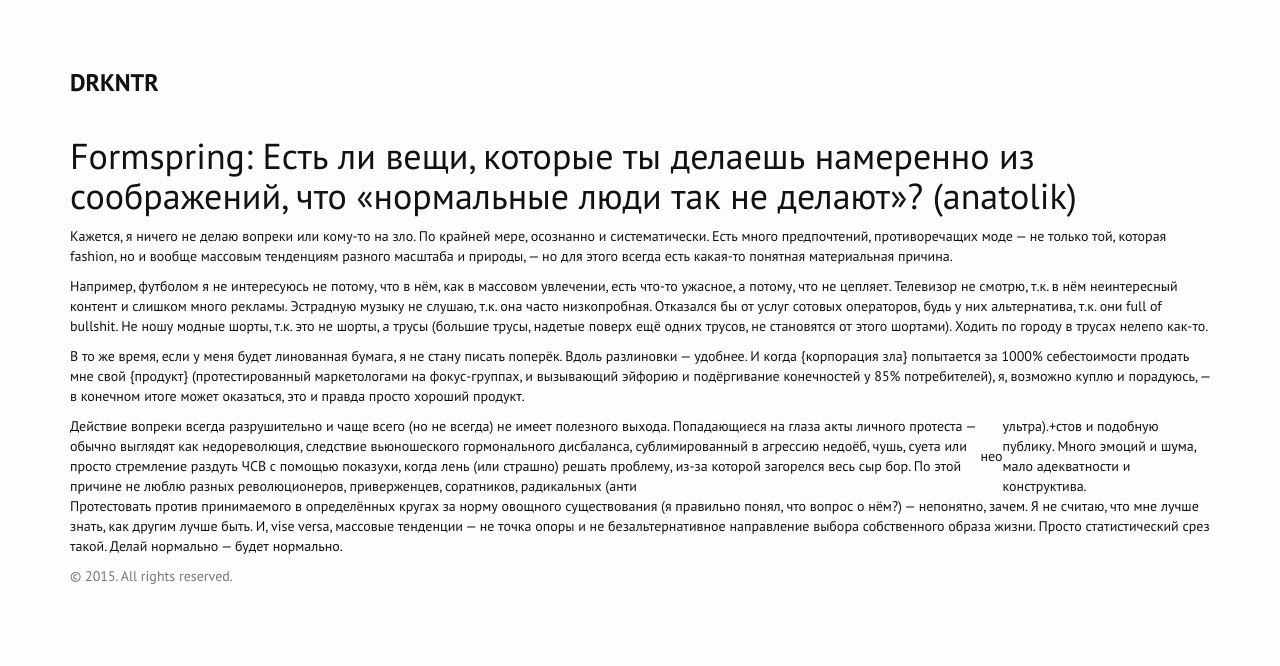
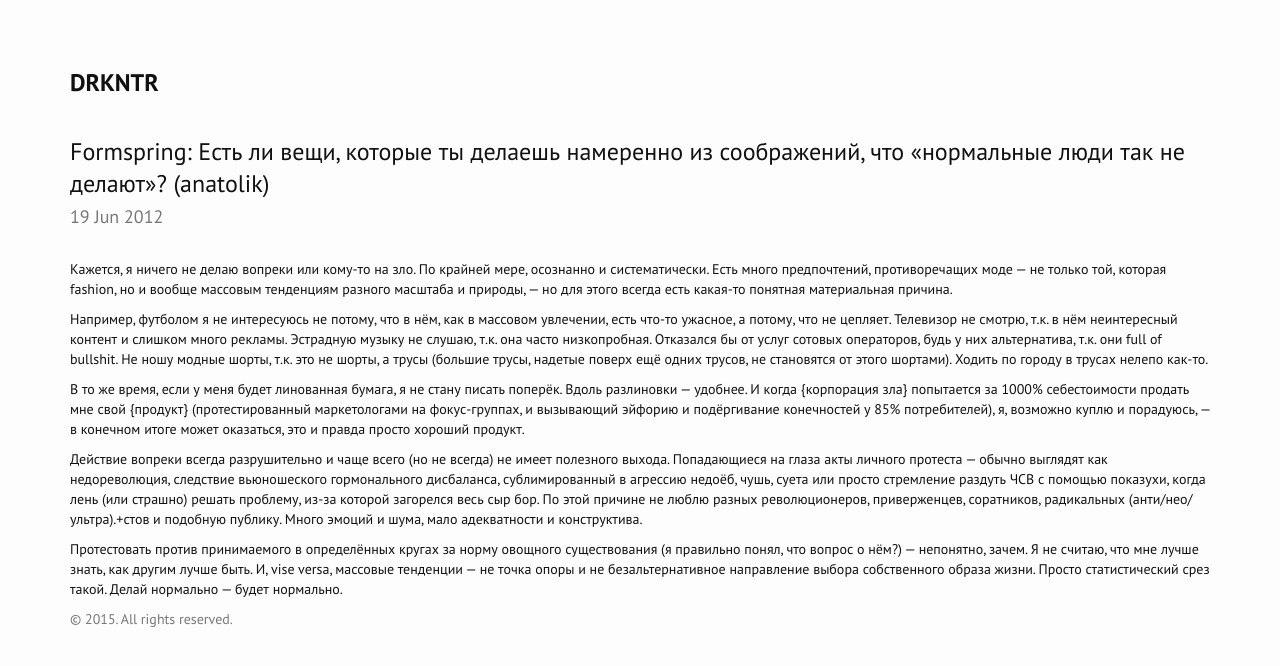
Before and after one commit to dreikanter/dreikanter.github.io, a Jekyll site: the page built from _posts/2012-06-19-q-12.md, in a window 1280 px wide. Shown: the top 666 px of the page. Built offline with Jekyll 4.4.1, drawn with Linux system fonts in a browser that asks for light colours; nearby versions of some CDN libraries.

Commit message:
Minor fixes here and there

```diff
--- a/_layouts/post.html
+++ b/_layouts/post.html
@@ -3,6 +3,7 @@ layout: default
 ---
 
 <article class="post">
-  <h1 class="post-title">{{ page.title }}</h1>
+  <h1 class="post__title">{{ page.title }}</h1>
+  <time datetime="{{ page.date | date_to_xmlschema }}" class="post__date text-muted">{{ page.date | date_to_string }}</time>
   {{ content }}
 </article>
--- a/_posts/2012-06-19-q-12.md
+++ b/_posts/2012-06-19-q-12.md
@@ -11,6 +11,6 @@ layout: post
 
 В то же время, если у меня будет линованная бумага, я не стану писать поперёк. Вдоль разлиновки — удобнее. И когда {корпорация зла} попытается за 1000% себестоимости продать мне свой {продукт} (протестированный маркетологами на фокус-группах, и вызывающий эйфорию и подёргивание конечностей у 85% потребителей), я, возможно куплю и порадуюсь, — в конечном итоге может оказаться, это и правда просто хороший продукт.
 
-Действие вопреки всегда разрушительно и чаще всего (но не всегда) не имеет полезного выхода. Попадающиеся на глаза акты личного протеста — обычно выглядят как недореволюция, следствие вьюношеского гормонального дисбаланса, сублимированный в агрессию недоёб, чушь, суета или просто стремление раздуть ЧСВ с помощью показухи, когда лень (или страшно) решать проблему, из-за которой загорелся весь сыр бор. По этой причине не люблю разных революционеров, приверженцев, соратников, радикальных (анти|нео|ультра).+стов и подобную публику. Много эмоций и шума, мало адекватности и конструктива.
+Действие вопреки всегда разрушительно и чаще всего (но не всегда) не имеет полезного выхода. Попадающиеся на глаза акты личного протеста — обычно выглядят как недореволюция, следствие вьюношеского гормонального дисбаланса, сублимированный в агрессию недоёб, чушь, суета или просто стремление раздуть ЧСВ с помощью показухи, когда лень (или страшно) решать проблему, из-за которой загорелся весь сыр бор. По этой причине не люблю разных революционеров, приверженцев, соратников, радикальных (анти/нео/ультра).+стов и подобную публику. Много эмоций и шума, мало адекватности и конструктива.
 
 Протестовать против принимаемого в определённых кругах за норму овощного существования (я правильно понял, что вопрос о нём?) — непонятно, зачем. Я не считаю, что мне лучше знать, как другим лучше быть. И, vise versa, массовые тенденции — не точка опоры и не безальтернативное направление выбора собственного образа жизни. Просто статистический срез такой. Делай нормально — будет нормально.
--- a/css/main.scss
+++ b/css/main.scss
@@ -56,3 +56,15 @@ body {
   color: #ddd;
   padding-right: 20px;
 }
+
+.post__title {
+  font-size: 24px;
+  line-height: 1.3;
+  margin-bottom: 5px;
+}
+
+.post__date {
+  display: block;
+  font-size: 18px;
+  margin-bottom: 30px;
+}
```
Also changed, not shown: _config.yml (+7 -7 lines).
